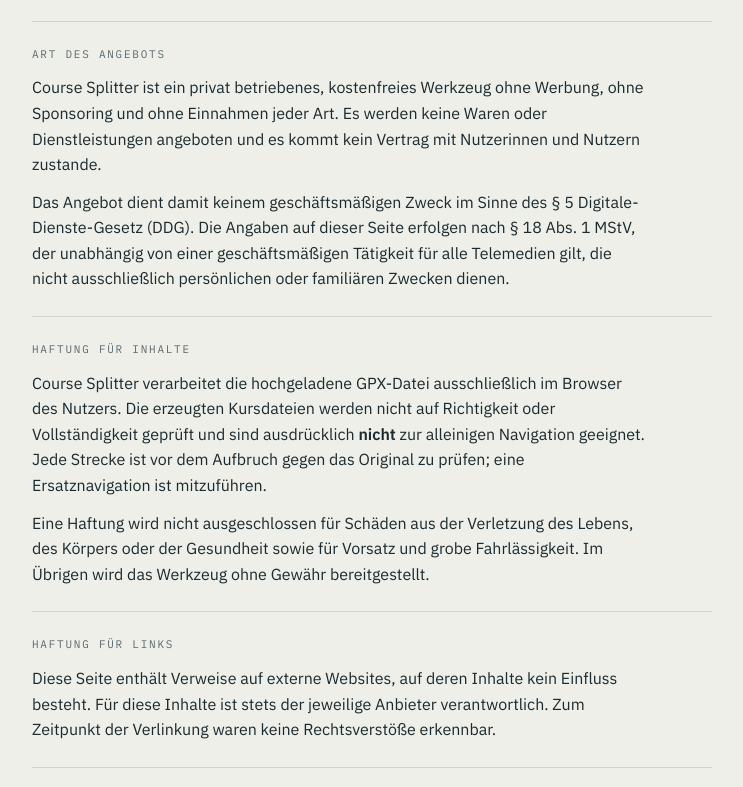
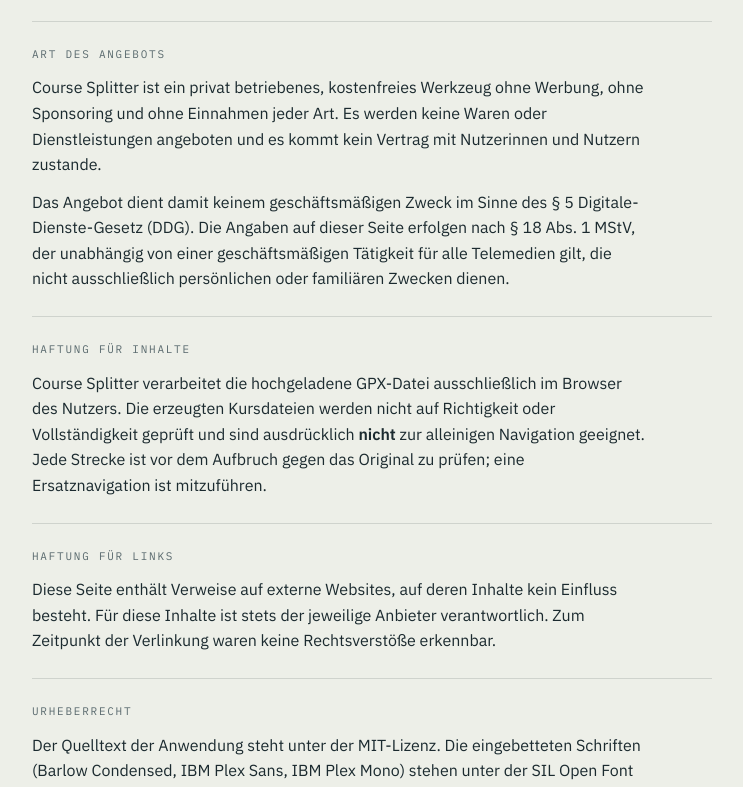
Before and after one commit to mkaindl/gpx-course-splitter, a plain HTML site: page impressum.html in a window 1280 px wide. Shown: the part 473-1260 px from the top of the page, without its empty margins (268-1011 px from the left). Drawn offline with Linux system fonts and the light colour scheme.

Commit message:
Drop the liability carve-out from the Impressum
The paragraph named the exceptions that Sec. 309 Nr. 7 BGB will not let
standard terms exclude — life, body, health, intent, gross negligence —
so that whatever limitation followed would survive instead of failing
whole, since an overbroad exclusion is not trimmed back to its permitted
core but falls entirely.

That only works where standard terms exist, and Sec. 305 Abs. 1 BGB wants
terms put to the other side on entering a contract. This site forms no
contract, as the section three above it says. Without one, liability is
tortious and cannot be disclaimed by a notice nobody agreed to; if a
gratuitous contract were found instead, Sec. 521 BGB already limits the
giver to intent and gross negligence. The paragraph changed nothing
either way, while reading as though a contract were in play.

The warning above it stays, and is the part that carries weight: the
output is unchecked, it is not suitable as a sole means of navigation,
check it against the original and take a backup. That speaks to the duty
of care rather than to a limitation of liability.

```diff
--- a/impressum.html
+++ b/impressum.html
@@ -52,9 +52,6 @@
   Nutzers. Die erzeugten Kursdateien werden nicht auf Richtigkeit oder Vollständigkeit geprüft
   und sind ausdrücklich <strong>nicht</strong> zur alleinigen Navigation geeignet. Jede Strecke
   ist vor dem Aufbruch gegen das Original zu prüfen; eine Ersatznavigation ist mitzuführen.</p>
-  <p>Eine Haftung wird nicht ausgeschlossen für Schäden aus der Verletzung des Lebens, des
-  Körpers oder der Gesundheit sowie für Vorsatz und grobe Fahrlässigkeit. Im Übrigen wird das
-  Werkzeug ohne Gewähr bereitgestellt.</p>
 </section>
 
 <section>
```
